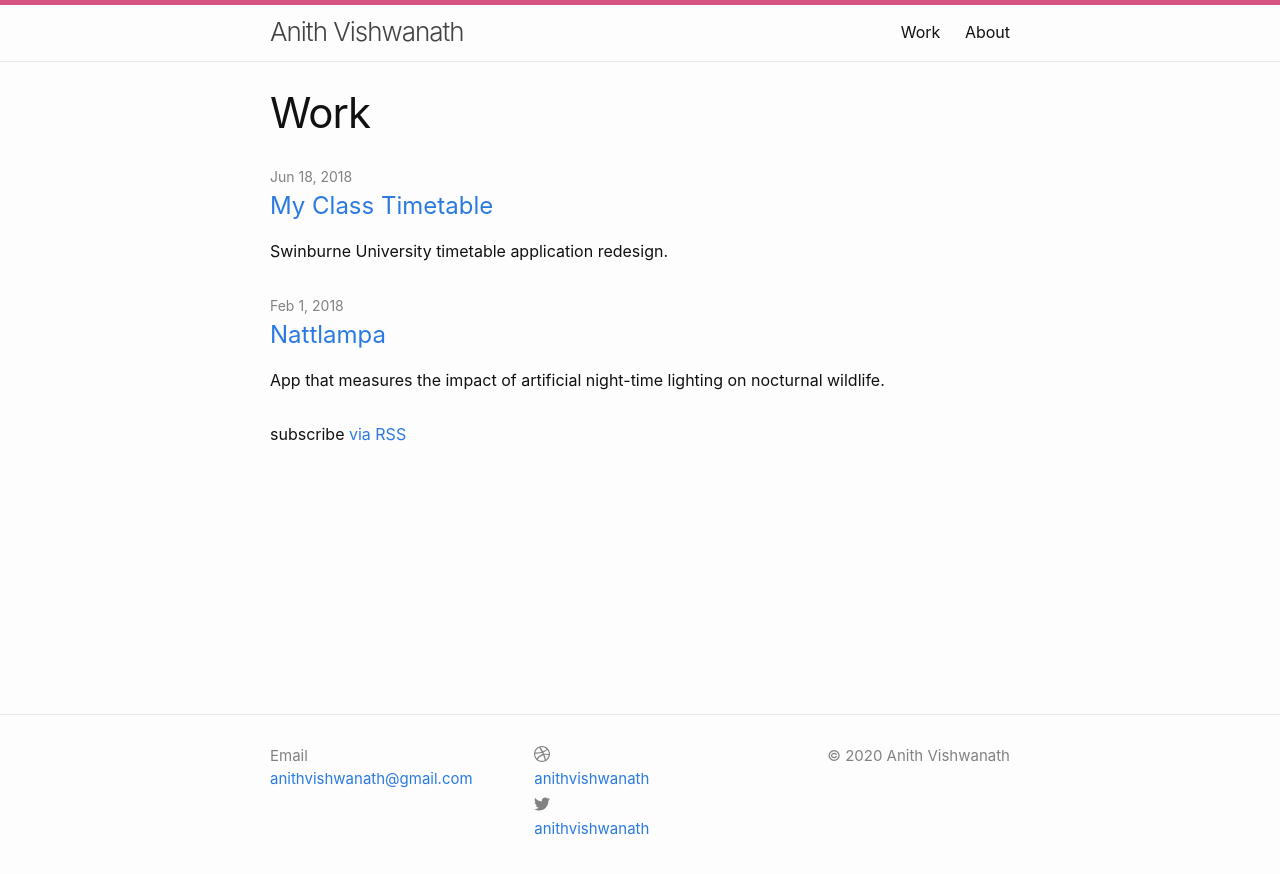
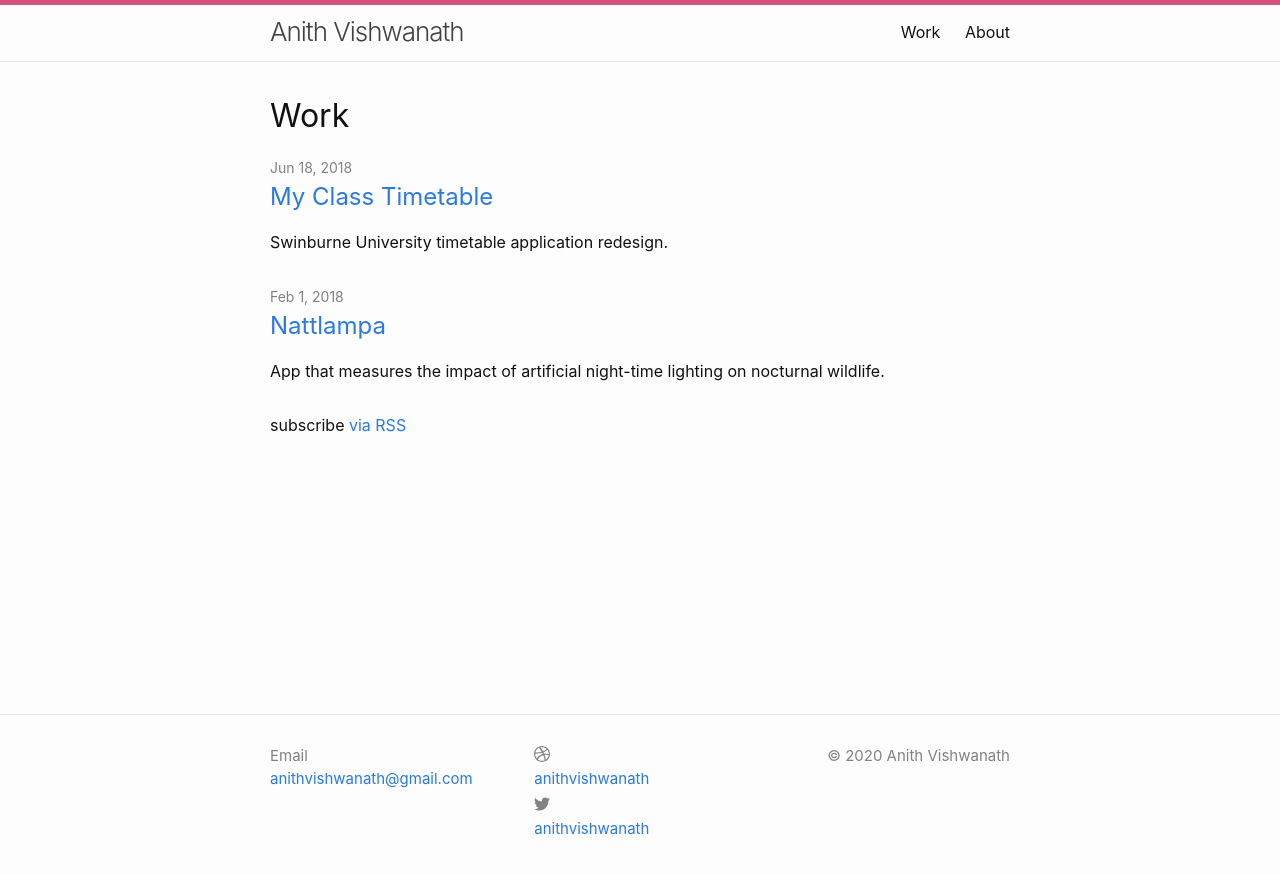
Before and after one commit to anithvishwanath/anithvishwanath.github.io, a Jekyll site: the page built from index.md, in a window 1280 px wide. Shown: the top 874 px of the page. Built offline with Jekyll 4.4.1, drawn with Linux system fonts in a browser that asks for light colours.

Commit message:
Update home.html

```diff
--- a/_layouts/home.html
+++ b/_layouts/home.html
@@ -4,9 +4,7 @@
 
 <div class="home">
   {% if page.title %}
-    <header class="post-header">
-      <h1 class="post-title">{{ page.title | escape }}</h1>
-      </header>
+    <h1 class="page-heading">{{ page.title }}</h1>
   {% endif %}
 
   {{ content }}
```
